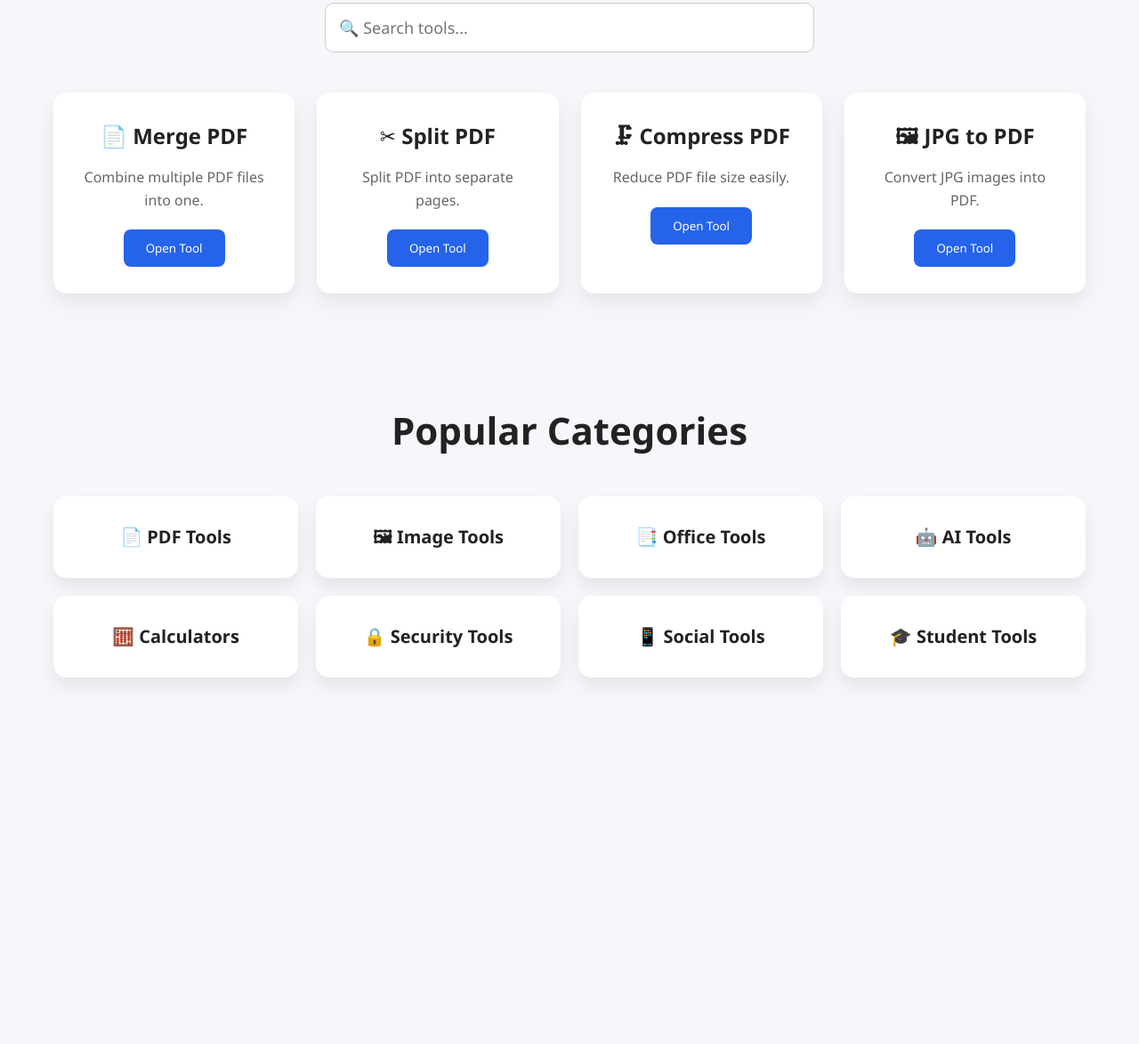
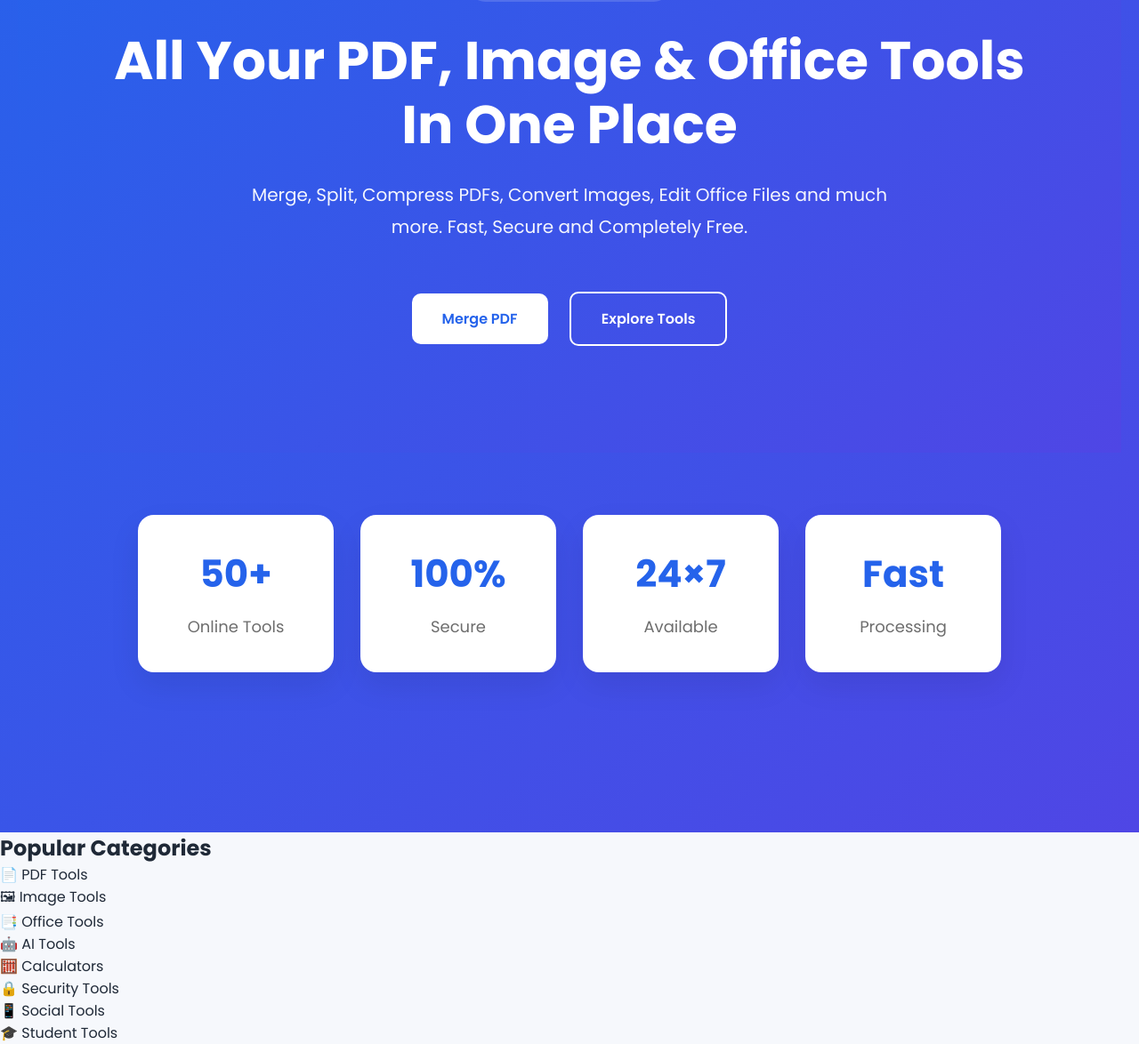
Before and after one commit to Binaya7381/OfficeMitra-Project, a plain HTML site: page index.html in a window 1280 px wide. Shown: the part 535-1709 px from the top of the page at 89% size. Before the commit the page ends 1397 px from the top, so only its background shows below. Drawn offline with Linux system fonts and the light colour scheme.

Commit message:
Updated homepage design

```diff
--- a/index.html
+++ b/index.html
@@ -32,48 +32,96 @@
     <!-- ================= HEADER ================= -->
 
     <header>
+    <nav class="navbar">
+        <div class="logo">
+            <h2>OfficeMitra</h2>
+        </div>
 
-        <h1>OfficeMitra</h1>
+        <ul class="nav-links">
+            <li><a href="#">Home</a></li>
+            <li><a href="#tools">Tools</a></li>
+            <li><a href="#categories">Categories</a></li>
+            <li><a href="pages/about.html">About</a></li>
+            <li><a href="pages/contact.html">Contact</a></li>
+        </ul>
 
-        <p>India's Free Office & Student Tools</p>
-
-    </header>
+        <a href="#" class="login-btn">Login</a>
+    </nav>
+</header>
 
     <!-- ================= HERO SECTION ================= -->
 
     <section class="hero">
 
-        <h2>Everything You Need in One Place</h2>
+        <section class="hero">
 
-        <input type="text" class="search" placeholder="🔍 Search tools...">
+    <div class="hero-content">
 
-        <div class="tools">
+        <span class="badge">🚀 100% Free Online Tools</span>
 
-            <div class="card">
-                <h3>📄 Merge PDF</h3>
-                <p>Combine multiple PDF files into one.</p>
-                <button>Open Tool</button>
-            </div>
+        <h1>
+            All Your PDF, Image & Office Tools
+            <br>
+            In One Place
+        </h1>
 
-            <div class="card">
-                <h3>✂ Split PDF</h3>
-                <p>Split PDF into separate pages.</p>
-                <button>Open Tool</button>
-            </div>
+        <p>
+            Merge, Split, Compress PDFs, Convert Images,
+            Edit Office Files and much more.
+            Fast, Secure and Completely Free.
+        </p>
 
-            <div class="card">
-                <h3>🗜 Compress PDF</h3>
-                <p>Reduce PDF file size easily.</p>
-                <button>Open Tool</button>
-            </div>
+        <div class="hero-buttons">
 
-            <div class="card">
-                <h3>🖼 JPG to PDF</h3>
-                <p>Convert JPG images into PDF.</p>
-                <button>Open Tool</button>
-            </div>
+            <a href="tools/merge-pdf.html" class="btn-primary">
+                Merge PDF
+            </a>
+
+            <a href="#tools" class="btn-secondary">
+                Explore Tools
+            </a>
 
         </div>
+
+
+    </div>
+
+</section>
+<section class="stats">
+
+<div class="stat">
+
+<h2>50+</h2>
+
+<p>Online Tools</p>
+
+</div>
+
+<div class="stat">
+
+<h2>100%</h2>
+
+<p>Secure</p>
+
+</div>
+
+<div class="stat">
+
+<h2>24×7</h2>
+
+<p>Available</p>
+
+</div>
+
+<div class="stat">
+
+<h2>Fast</h2>
+
+<p>Processing</p>
+
+</div>
+
+</section>
 
     </section>
 
--- a/style.css
+++ b/style.css
@@ -1,12 +1,17 @@
 /* ==========================================
-   OfficeMitra - Professional CSS v2.0
+   OfficeMitra CSS v3.0
+   Part 1
 ========================================== */
+
+/* ---------- Google Font ---------- */
+@import url('https://fonts.googleapis.com/css2?family=Poppins:wght@300;400;500;600;700;800&display=swap');
+
+/* ---------- Reset ---------- */
 
 *{
     margin:0;
     padding:0;
     box-sizing:border-box;
-    font-family:'Segoe UI',Tahoma,Geneva,Verdana,sans-serif;
 }
 
 html{
@@ -14,239 +19,293 @@ html{
 }
 
 body{
-    background:#f5f7fb;
-    color:#222;
-    line-height:1.6;
+
+    font-family:'Poppins',sans-serif;
+    background:#f6f8fc;
+    color:#1f2937;
+
 }
 
-/* ================= NAVBAR ================= */
+/* ---------- Container ---------- */
 
-nav{
-    width:100%;
-    background:#0f172a;
-    color:#fff;
+.container{
+
+    width:90%;
+    max-width:1200px;
+    margin:auto;
+
+}
+
+/* ---------- Navbar ---------- */
+
+.navbar{
+
+    position:sticky;
+    top:0;
+    z-index:999;
+
     display:flex;
     justify-content:space-between;
     align-items:center;
-    padding:15px 60px;
-    position:sticky;
-    top:0;
-    z-index:999;
-    box-shadow:0 5px 15px rgba(0,0,0,.15);
+
+    padding:18px 8%;
+
+    background:#0f172a;
+
+    box-shadow:0 8px 20px rgba(0,0,0,.12);
+
 }
 
-.logo{
+/* Logo */
+
+.logo h2{
+
+    color:white;
     font-size:30px;
-    font-weight:bold;
+    font-weight:700;
+
 }
 
-nav ul{
+/* Menu */
+
+.nav-links{
+
     display:flex;
     list-style:none;
-    gap:30px;
+    gap:35px;
+
 }
 
-nav ul li a{
+.nav-links a{
+
     text-decoration:none;
     color:white;
-    font-size:17px;
+    font-weight:500;
+
     transition:.3s;
+
 }
 
-nav ul li a:hover{
+.nav-links a:hover{
+
     color:#60a5fa;
+
 }
 
+/* Login Button */
+
 .login-btn{
+
+    text-decoration:none;
+
     background:#2563eb;
+
     color:white;
-    border:none;
-    padding:10px 22px;
+
+    padding:11px 24px;
+
     border-radius:8px;
-    cursor:pointer;
+
     transition:.3s;
+
 }
 
 .login-btn:hover{
+
     background:#1d4ed8;
+
 }
 
-/* ================= HEADER ================= */
+/* ---------- Hero ---------- */
 
-header{
-    background:linear-gradient(135deg,#2563eb,#4f46e5);
+.hero{
+
+    background:
+    linear-gradient(135deg,#2563eb,#4f46e5);
+
     color:white;
+
     text-align:center;
-    padding:70px 20px;
+
+    padding:110px 20px;
+
 }
 
-header h1{
-    font-size:60px;
-    margin-bottom:10px;
+/* Badge */
+
+.badge{
+
+    display:inline-block;
+
+    background:rgba(255,255,255,.15);
+
+    padding:10px 22px;
+
+    border-radius:50px;
+
+    backdrop-filter:blur(12px);
+
+    margin-bottom:30px;
+
+    font-size:15px;
+
 }
 
-header p{
-    font-size:22px;
+/* Heading */
+
+.hero h1{
+
+    font-size:60px;
+
+    line-height:1.2;
+
+    margin-bottom:25px;
+
 }
 
-/* ================= HERO ================= */
+/* Paragraph */
 
-.hero{
-    max-width:1200px;
-    margin:60px auto;
-    padding:20px;
-    text-align:center;
+.hero p{
+
+    max-width:720px;
+
+    margin:auto;
+
+    font-size:20px;
+
+    line-height:1.8;
+
+    opacity:.95;
+
 }
 
-.hero h2{
-    font-size:46px;
-    margin-bottom:25px;
+/* Hero Buttons */
+
+.hero-buttons{
+
+    margin-top:45px;
+
 }
 
-.search{
-    width:100%;
-    max-width:550px;
-    padding:15px;
+.btn-primary,
+.btn-secondary{
+
+    display:inline-block;
+
+    margin:10px;
+
+    padding:16px 34px;
+
     border-radius:10px;
-    border:1px solid #ccc;
-    font-size:18px;
-    margin-bottom:45px;
+
+    text-decoration:none;
+
+    font-weight:600;
+
+    transition:.35s;
+
 }
 
-/* ================= TOOL GRID ================= */
+/* Primary */
 
-.tools{
-    display:grid;
-    grid-template-columns:repeat(auto-fit,minmax(250px,1fr));
-    gap:25px;
+.btn-primary{
+
+    background:white;
+
+    color:#2563eb;
+
 }
 
-.card{
-    background:white;
-    padding:30px;
-    border-radius:15px;
-    box-shadow:0 10px 25px rgba(0,0,0,.08);
-    transition:.3s;
+.btn-primary:hover{
+
+    transform:translateY(-5px);
+
+    box-shadow:0 12px 30px rgba(0,0,0,.25);
+
 }
 
-.card:hover{
-    transform:translateY(-8px);
+/* Secondary */
+
+.btn-secondary{
+
+    border:2px solid white;
+
+    color:white;
+
 }
 
-.card h3{
-    font-size:24px;
-    margin-bottom:15px;
+.btn-secondary:hover{
+
+    background:white;
+
+    color:#2563eb;
+
+    transform:translateY(-5px);
+
 }
 
-.card p{
-    color:#666;
-    margin-bottom:20px;
+/* ---------- Stats ---------- */
+
+.stats{
+
+    max-width:1200px;
+
+    margin:70px auto;
+
+    display:flex;
+
+    justify-content:center;
+
+    flex-wrap:wrap;
+
+    gap:30px;
+
 }
 
-.card button{
-    background:#2563eb;
-    color:white;
-    border:none;
-    padding:12px 25px;
-    border-radius:8px;
-    cursor:pointer;
-    transition:.3s;
+/* Stat Card */
+
+.stat{
+
+    background:white;
+
+    width:220px;
+
+    padding:35px;
+
+    border-radius:18px;
+
+    text-align:center;
+
+    box-shadow:0 15px 35px rgba(0,0,0,.08);
+
+    transition:.35s;
+
 }
 
-.card button:hover{
-    background:#1d4ed8;
+.stat:hover{
+
+    transform:translateY(-10px);
+
 }
 
-/* ================= CATEGORIES ================= */
+/* Number */
 
-.categories{
-    max-width:1200px;
-    margin:80px auto;
-    padding:20px;
-    text-align:center;
+.stat h2{
+
+    color:#2563eb;
+
+    font-size:42px;
+
+    margin-bottom:12px;
+
 }
 
-.categories h2{
-    font-size:42px;
-    margin-bottom:40px;
-}
+/* Text */
 
-.category-grid{
-    display:grid;
-    grid-template-columns:repeat(auto-fit,minmax(220px,1fr));
-    gap:20px;
-}
+.stat p{
 
-.category{
-    background:white;
-    padding:30px;
-    border-radius:15px;
-    font-size:20px;
-    font-weight:bold;
-    box-shadow:0 10px 20px rgba(0,0,0,.08);
-    transition:.3s;
-    cursor:pointer;
-}
+    color:#666;
 
-.category:hover{
-    background:#2563eb;
-    color:white;
-    transform:translateY(-8px);
-}
-
-/* ================= FOOTER ================= */
-
-footer{
-    background:#0f172a;
-    color:white;
-    text-align:center;
-    padding:30px;
-    margin-top:80px;
-}
-
-/* ================= MOBILE ================= */
-
-@media(max-width:768px){
-
-nav{
-    flex-direction:column;
-    padding:20px;
-    gap:15px;
-}
-
-nav ul{
-    flex-wrap:wrap;
-    justify-content:center;
-    gap:15px;
-}
-
-.logo{
-    font-size:24px;
-}
-
-header h1{
-    font-size:40px;
-}
-
-header p{
     font-size:18px;
-}
-
-.hero h2{
-    font-size:32px;
-}
-
-.search{
-    max-width:100%;
-}
-
-.categories h2{
-    font-size:30px;
-}
-
-.category{
-    font-size:18px;
-    padding:20px;
-}
 
 }
```
Also changed, not shown: pages/about.html (added), pages/contact.html (added), pages/privacy.html (added), pages/terms.html (added), tools/compress-pdf.html (added), tools/jpg-to-pdf.html (added), tools/merge-pdf.html (added), tools/pdf-to-jpg.html (added), tools/split-pdf.html (added), 4 other files.
